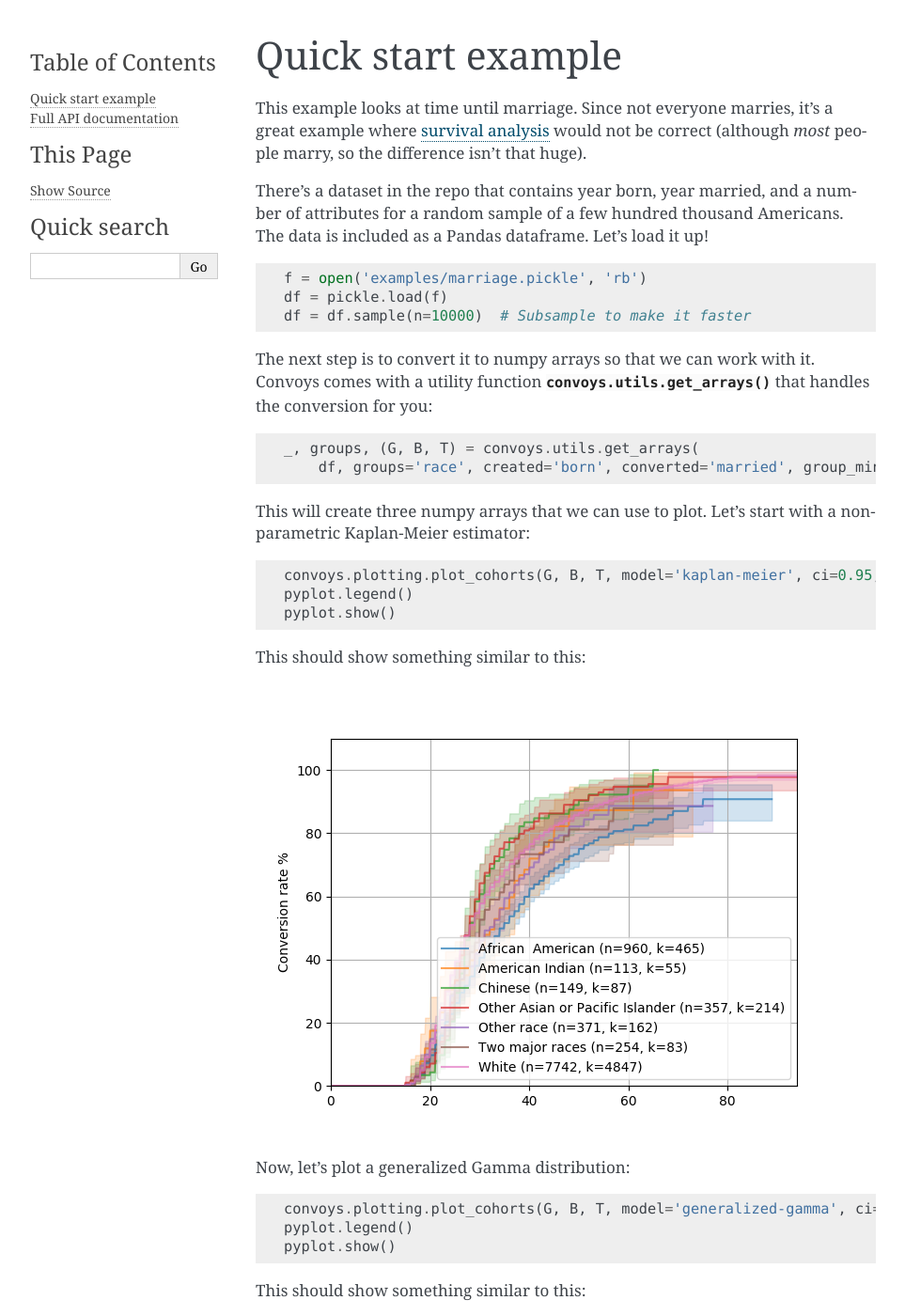
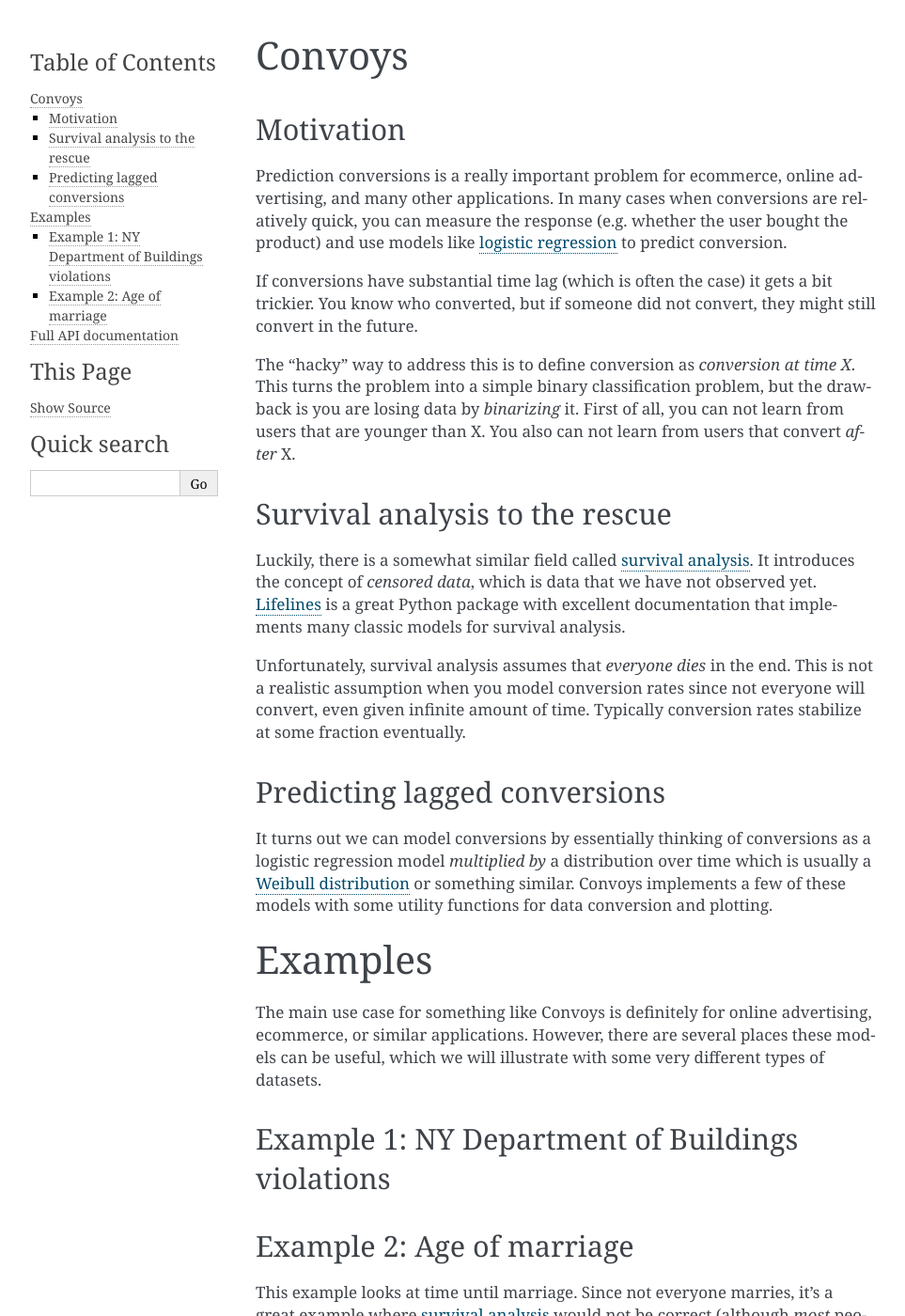
Before and after one commit to better/convoys, a Sphinx documentation site: the page built from docs/index.rst, in a window 1280 px wide and 1400 px high. Shown: the whole window at 94% size, without its empty margins (148-1111 px from the left). Built offline with Sphinx 7.4.7, drawn with Linux system fonts in a browser that asks for light colours; the version number is read from the project's files by our own code.

Commit message:
wrote up an intro

```diff
--- a/docs/example.rst
+++ b/docs/examples.rst
@@ -1,3 +1,12 @@
+The main use case for something like Convoys is definitely for online advertising, ecommerce, or similar applications.
+However, there are several places these models can be useful, which we will illustrate with some very different types of datasets.
+
+Example 1: NY Department of Buildings violations
+------------------------------------------------
+
+Example 2: Age of marriage
+--------------------------
+
 This example looks at time until marriage.
 Since not everyone marries, it's a great example where `survival analysis <https://en.wikipedia.org/wiki/Survival_analysis>`_ would not be correct
 (although *most* people marry, so the difference isn't that huge).
--- a/docs/index.rst
+++ b/docs/index.rst
@@ -1,7 +1,12 @@
-Quick start example
+Convoys
+=======
+
+.. include:: introduction.rst
+
+Examples
 ===================
 
-.. include:: example.rst
+.. include:: examples.rst
 
 
 Full API documentation
--- /dev/null
+++ b/docs/introduction.rst
@@ -0,0 +1,30 @@
+Motivation
+----------
+
+Prediction conversions is a really important problem for ecommerce, online advertising, and many other applications.
+In many cases when conversions are relatively quick, you can measure the response (e.g. whether the user bought the product) and use models like `logistic regression <https://en.wikipedia.org/wiki/Logistic_regression>`_ to predict conversion.
+
+If conversions have substantial time lag (which is often the case) it gets a bit trickier.
+You know who converted, but if someone did not convert, they might still convert in the future.
+
+The "hacky" way to address this is to define conversion as *conversion at time X*.
+This turns the problem into a simple binary classification problem, but the drawback is you are losing data by *binarizing* it.
+First of all, you can not learn from users that are younger than X.
+You also can not learn from users that convert *after* X.
+
+Survival analysis to the rescue
+-------------------------------
+
+Luckily, there is a somewhat similar field called `survival analysis <https://en.wikipedia.org/wiki/Survival_analysis>`_.
+It introduces the concept of *censored data*, which is data that we have not observed yet.
+`Lifelines <http://lifelines.readthedocs.io/en/latest/>`_ is a great Python package with excellent documentation that implements many classic models for survival analysis.
+
+Unfortunately, survival analysis assumes that *everyone dies* in the end.
+This is not a realistic assumption when you model conversion rates since not everyone will convert, even given infinite amount of time.
+Typically conversion rates stabilize at some fraction eventually.
+
+Predicting lagged conversions
+-----------------------------
+
+It turns out we can model conversions by essentially thinking of conversions as a logistic regression model *multiplied by* a distribution over time which is usually a `Weibull distribution <https://en.wikipedia.org/wiki/Weibull_distribution>`_ or something similar.
+Convoys implements a few of these models with some utility functions for data conversion and plotting.
```
